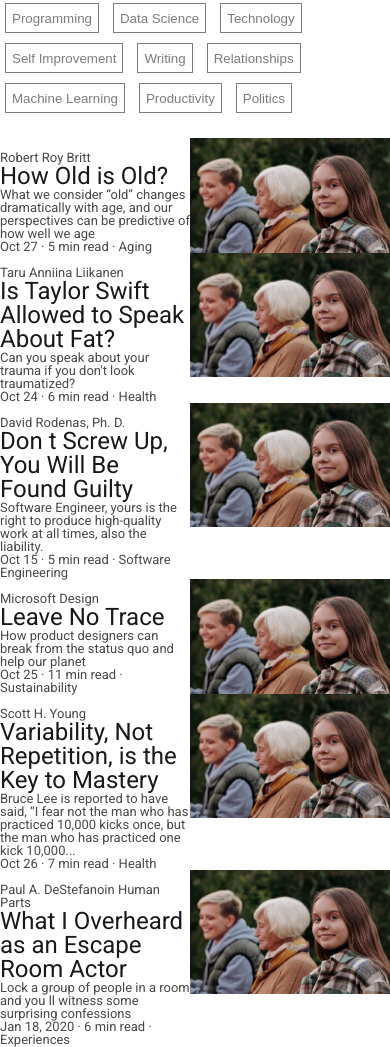
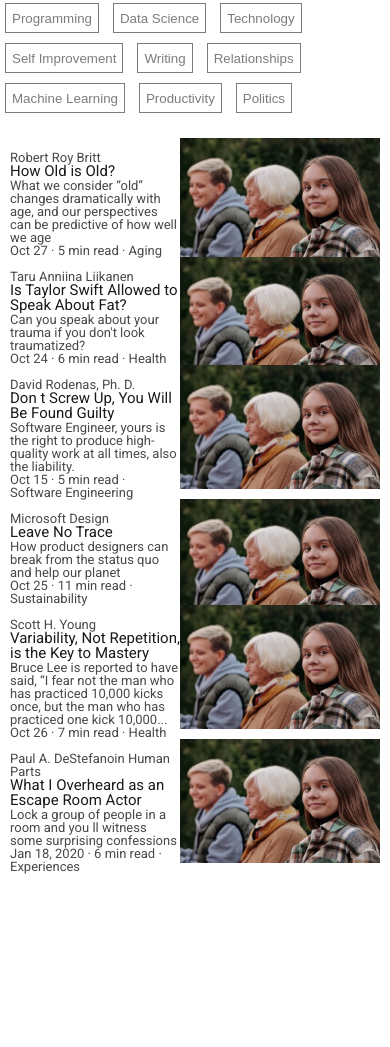
Before and after one commit to luqi2000/U2-D5-Layout-fs0123, a plain HTML site: page S5-P-Medium-Clone-Start/index.html in a window 390 px wide. Shown: the part 1217-2264 px from the top of the page. After the commit the page ends 2093 px from the top, so only its background shows below. Drawn offline with Linux system fonts and the light colour scheme.

Commit message:
layout-responsive

```diff
--- a/S5-P-Medium-Clone-Start/assets/css/style.css
+++ b/S5-P-Medium-Clone-Start/assets/css/style.css
@@ -181,12 +181,16 @@ aside button{
     }
     .contenuto-sinistra{
         font-size: small;
-        margin-left: unset;
+        margin-left: 10px;
+    }
+    .contenuto-sinistra h1{
+        font-size: 15px;
     }
     .contenuto-destra{
         height: 10px;
-        margin-right: unset;
+        margin-right: 10px;
     }
+
     aside{
         margin-bottom: 20px;
         margin-top: 20px;
```
